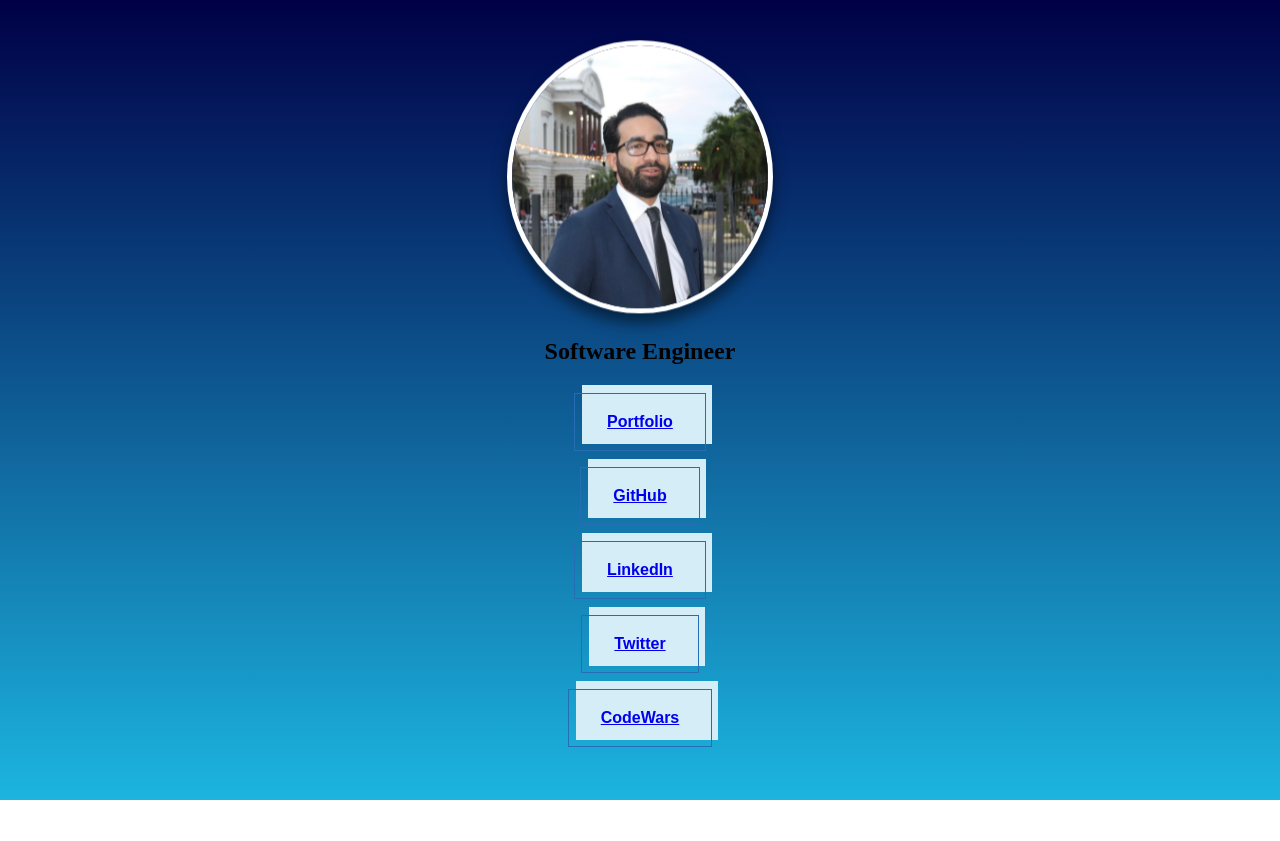
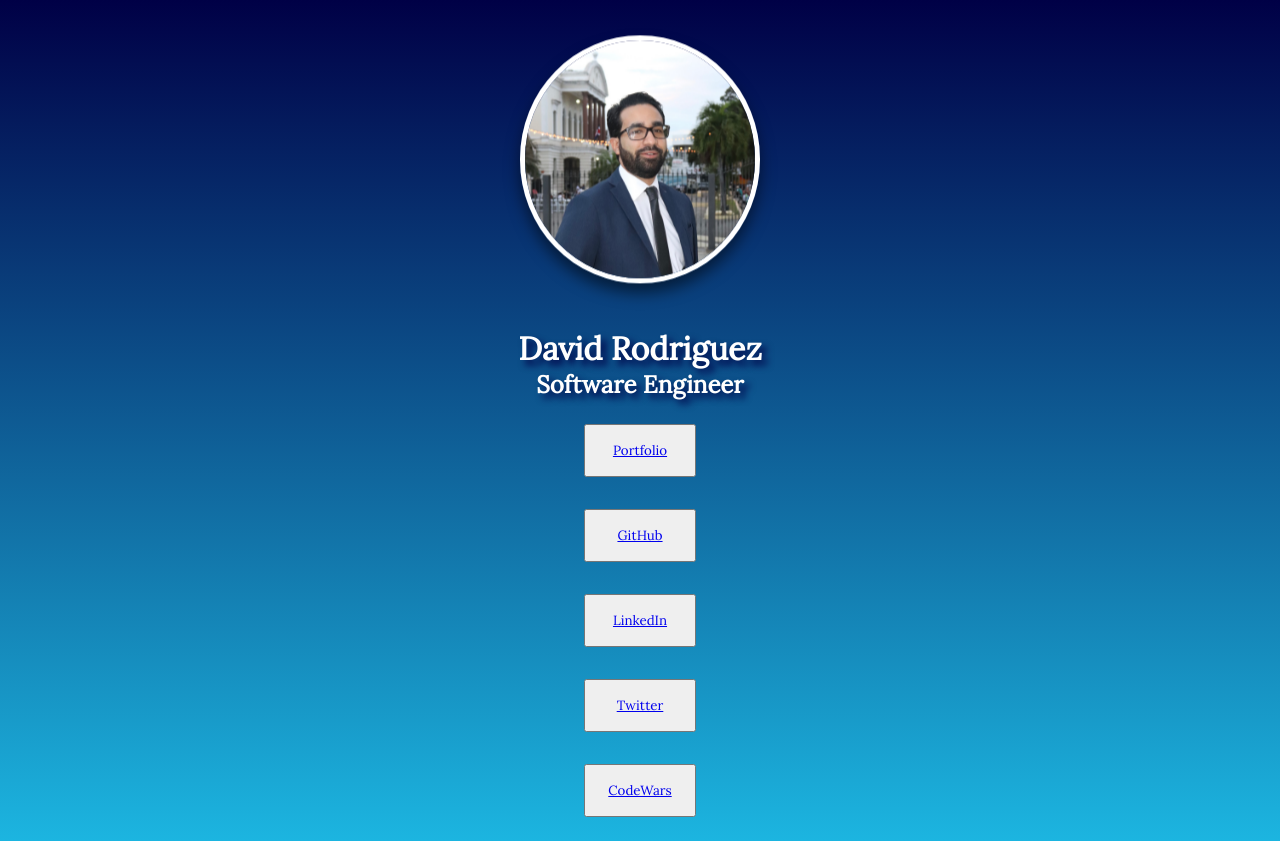
Before and after one commit to DavidRod1865/linktree, a plain HTML site: page index.html in a window 1280 px wide. Before the commit the page ends 800 px from the top, so only its background shows below. Drawn offline with Linux system fonts and the light colour scheme.

Commit message:
Updated CSS

```diff
--- a/index.html
+++ b/index.html
@@ -5,16 +5,21 @@
     <meta http-equiv="X-UA-Compatible" content="IE=edge">
     <meta name="viewport" content="width=device-width, initial-scale=1.0">
     <link href="./style.css" rel="stylesheet" />
+    <link href="https://fonts.googleapis.com/css2?family=Lora&display=swap" rel="stylesheet">
     <title>David Rodriguez's "Linktree"</title>
 </head>
 <body>
+    <content>
         <img class="profile" src="./profile-photo.jpg" alt="profile-photo">
+        <div class="intro">
+            <h1>David Rodriguez</h1>
             <h2>Software Engineer</h2>
+        </div>
         <button class="links"><a href='#'>Portfolio</a></button>
         <button class="links"><a href='#'>GitHub</a></button>
         <button class="links"><a href='#'>LinkedIn</a></button>
         <button class="links"><a href='#'>Twitter</a></button>
         <button class="links"><a href='#'>CodeWars</a></button>
-
+    </content>
 </body>
 </html>
--- a/style.css
+++ b/style.css
@@ -1,14 +1,17 @@
-html {
-    height: 100vh;
-    width: 100vw;
+* {
+    font-family: 'Lora', serif;
 }
 
 body {
-    height: 100vh;
-    width: 100vw;
-    margin: 0;
     background-image: linear-gradient(to bottom, #000046, #1cb5e0);
     background-repeat: no-repeat;
+    background-size: cover;
+    display: flex;
+    justify-content: center;
+    align-items: center;
+}
+
+    content {
         display: flex;
         flex-direction: column;
         justify-content: center;
@@ -16,10 +19,11 @@ body {
     }
 
         img {
-        width: 20%;
+            max-width: 20%;
             border-radius: 50%;
             border: #fff .35rem solid;
             animation: float 6s ease-in-out infinite;
+            margin: 2rem;
         }
 
             @keyframes float {
@@ -37,52 +41,40 @@ body {
                 }
             }
 
-    .links {
-  background-color: transparent;
-  border: 1px solid #266DB6;
-  box-sizing: border-box;
-  color: #00132C;
-  font-family: "Avenir Next LT W01 Bold",sans-serif;
-  font-size: 16px;
-  font-weight: 700;
-  line-height: 24px;
-  padding: 16px 23px;
+        .intro {
             margin: .5rem;
-  position: relative;
-  text-decoration: none;
-  user-select: none;
-  -webkit-user-select: none;
-  touch-action: manipulation;
+            text-align: center;
         }
 
-.links:hover,
-.links:active {
-  outline: 0;
+            h1, h2 {
+                margin: 0;
+                color: #fff;
+                text-shadow: 5px 5px 7px #000046 ;
             }
 
-.links:hover {
-  background-color: transparent;
-  cursor: pointer;
+        .links {
+            margin: 1rem;
+            padding: 1rem;
+            width: 7rem;
         }
 
-.links:before {
-  background-color: #D5EDF6;
-  content: "";
-  height: calc(100% + 3px);
-  position: absolute;
-  right: -7px;
-  top: -9px;
-  transition: background-color 300ms ease-in;
-  width: 100%;
-  z-index: -1;
+    /* smartphones, iPhone, portrait 480x320 phones */
+    @media (max-width:320px)  {
+        img {
+            max-width: 50%;
+        }
     }
 
-.links:hover:before {
-  background-color: #6DCFF6;
+    /* portrait e-readers (Nook/Kindle), smaller tablets @ 600 or @ 640 wide. */
+    @media (max-width:481px)  {
+        img {
+            max-width: 50%;
+        }
     }
 
-@media (min-width: 768px) {
-  .links {
-    padding: 16px 32px;
+    /* portrait tablets, portrait iPad, landscape e-readers, landscape 800x480 or 854x480 phones */
+    @media (max-width:641px)  {
+        img {
+            max-width: 28%;
         }
      }
```
Lines whose indentation alone changed are shown as unchanged.
